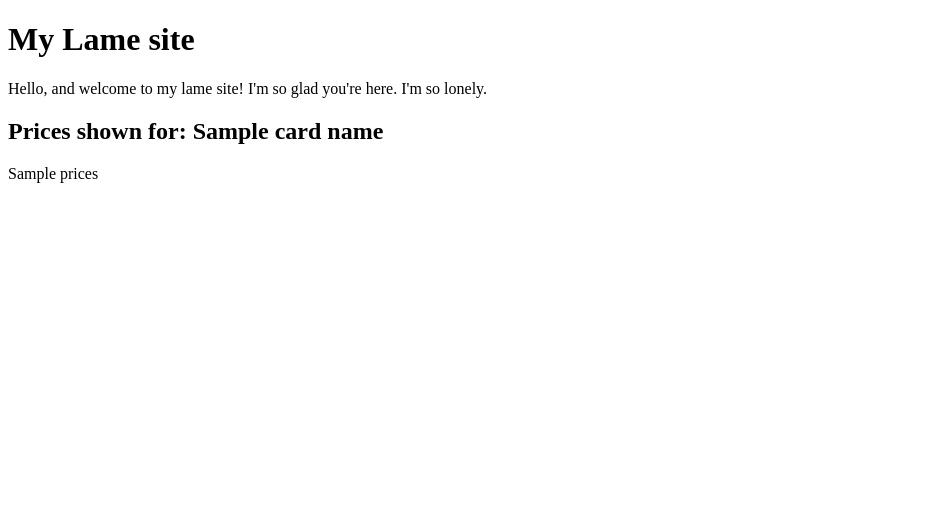
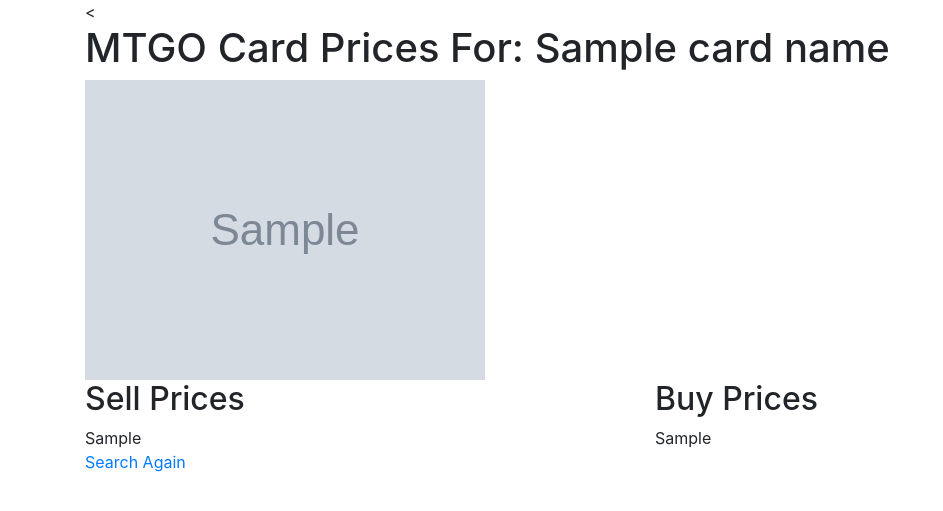
Before and after one commit to leavinit/MTGO-Price-App, a Flask app: template templates/index.html in a window 1280 px wide. Shown: the top 511 px of the page, without its empty margins (0-943 px from the left). Run offline with Flask 2, Linux system fonts and the light colour scheme; the template is opened without the code that fills it: most values are stand-ins (such as "Sample title", 1, 10 or a date in 2020); grey boxes marked "Sample" are stand-in pictures; some libraries are stand-ins or nearby versions.

Commit message:
Added column for sell prices and relevant logic.  Also added scryfall api call to get a card's image

```diff
--- a/app.py
+++ b/app.py
@@ -1,15 +1,16 @@
 from flask import Flask, render_template, request, Markup
 from bs4 import BeautifulSoup
-import requests
 from selenium import webdriver
 from selenium.webdriver.chrome.options import Options
 from selenium.webdriver.common.keys import Keys   # For keyboard keys
 import time                                       # Waiting function
 from urllib.parse import urljoin
 from forms import CardForm
+from mtgsdk import Card
 
 
-# fetch page with requests and scrape it w/ BeautifulSoup4
+
+# fetch page with selenium and scrape it w/ BeautifulSoup4
 def scrape(card):
     # url = "https://www.mtgowikiprice.com/card/ISD/78/Snapcaster_Mage"
     # card = "Snapcaster Mage"
@@ -17,25 +18,33 @@
 
     options = Options()
     options.headless = True
+    prefs = {'profile.managed_default_content_settings.images':2, 'disk-cache-size': 4096}
+    options.add_experimental_option('excludeSwitches', ['enable-logging'])
+    options.add_experimental_option('detach', True)
+    options.add_experimental_option("prefs", prefs)
+    options.add_argument("--incognito")
+
     driver = webdriver.Chrome(options=options)
     driver.get(url)
     search = driver.find_elements_by_id('_cardskeyword_home')[0]
     # print(search)
     time.sleep(1)
     search.send_keys(card)
-    time.sleep(2)
+    time.sleep(1.0)
     search.send_keys(Keys.ENTER)
-    time.sleep(3)
+    time.sleep(1.0)
     html = driver.page_source
-    driver.quit()
+    # driver.quit()
     # print (html)
     soup = BeautifulSoup(html, features="html.parser")
 
-    card_row = soup.find_all("td",class_="sell_price_round") #Collects rows of sell information
-    # imgs = card_row.find_all("img")
-    # print ("Card row:")
+    card_sell_row = soup.find_all("td",class_="sell_price_round") #Collects rows of sell information
+    card_buy_row = soup.find_all("td",class_="buy_price_round") #Collects row of buy information
+    # imgs = card_buy_row.find_all("img")
+    if (card_sell_row and card_buy_row):
+        print ("--Buy and Sell prices loaded with success--")
 
-    # print (card_row)
+    # print (card_buy_row)
     img_name_filter=[
         ["/digits/42676c5e4de751dac38d2ca66e5fc04c.png", "0"],
         ["/digits/a340f607cd31805c33804c68a49a2132.png", "1"],
@@ -51,26 +60,27 @@
     ]
 
     # print ("\n\n")
-    img_list = "<div id='pricesList' class='prices'>"
-    for index1, i in enumerate(card_row) :
-        # print('length of images: ')
-        # print(len(i.find_all('img')))
-
-        img_list += "<div id=" + str(index1)+ ">"
+    buy_list = "<div id='buyList'>"
+    for index1, i in enumerate(card_buy_row) :
+        buy_list += "<div class='buy_prices' id=" + str(index1)+ ">"
         for j in i.find_all('img'):
-            # print(j)
-            # print ("hi")
-            # img_list += '<span>'
             for k in img_name_filter:
                 if j["src"] == k[0] :
-                    img_list += k[1]
-            # img_list += '</span>'
-            # new_img = soup.new_tag('img',src=urljoin(url,j["src"]))
-            # img_list += str(new_img)
-            # print (card_row)
-        img_list += "</div>"
-    img_list += "</div>"
-    return img_list
+                    buy_list += k[1]
+        buy_list += "</div>"
+    buy_list += "</div>"
+
+    sell_list = "<div id='sellList'>"
+    for index2, i2 in enumerate(card_sell_row) :
+        sell_list += "<div class='sell_prices' id=" + str(index2)+ ">"
+        for j2 in i2.find_all('img'):
+            for k2 in img_name_filter:
+                if j2["src"] == k2[0] :
+                    sell_list += k2[1]
+        sell_list += "</div>"
+    sell_list += "</div>"
+
+    return (buy_list, sell_list)
 
 
 # setup Flask 'App and define routes
@@ -79,19 +89,19 @@
 app.config['SECRET_KEY'] = 'you-will-never-guess'
 
 # imgs = scrape(card="Wasteland Strangler")
-imgs = "randomImages here"
+# imgs = "randomImages here"
 # print (Markup(imgs))
-if imgs:
-    print ("---imgs loaded--")
+# if imgs:
+    # print ("---imgs loaded--")
 @app.route('/',methods=["GET","POST"])
 def index():
-    # return imgs
     form = CardForm()
     if request.method == "GET":
         return render_template('/cardForm.html', form=form)
     if request.method == "POST":
-        card = request.form.get('card_name')
-        # print(card)
-        imgs = scrape(card="Wasteland Strangler")
+        card = request.form.get('card_name')  #gets card entered on form
+        card_image_url = Card.where(name=card).all()[0].image_url #gets card image from scryfall via api
 
-        return render_template('/index.html', prices=imgs, card_name=card)
+        buy_prices, sell_prices = scrape(card=card) #scrape returns two lists of prices
+
+        return render_template('/index.html', buy_prices=buy_prices, sell_prices=sell_prices, card_name=card, card_image_url=card_image_url)
--- a/templates/index.html
+++ b/templates/index.html
@@ -3,12 +3,30 @@
 
 {% block content %}
 <div class="container">
-<h1>My Lame site</h1>
-    <p>Hello, and welcome to my lame site! I'm so glad you're here. I'm so lonely.</p>
-</div>
-<div>
-
-    <h2>Prices shown for: {{card_name|safe}}</h2>
-    {{prices|safe}}
+    <div class="row">
+        <div class="col-md-12"><
+            <h1>MTGO Card Prices For: {{card_name|safe}}</h1>
+        </div>
+    </div>
+    <div class="row">
+        <div class="col-md-12"><img src={{card_image_url}} alt='card_image'/>
+        </div>
+    </div>
+    <div class="row">
+        <div class="col-md-4">
+            <h2>Sell Prices</h2>
+            {{sell_prices|safe}}
+        </div>
+        <div class="col-md-2"></div>
+        <div class="col-md-4">
+            <h2>Buy Prices</h2>
+            {{buy_prices|safe}}
+        </div>
+    </div>
+    <div class="row">
+        <div class="col-md-12">
+            <a href="/">Search Again</a>
+        </div>
+    </div>
 </div>
 {% endblock %}
--- a/templates/layout.html
+++ b/templates/layout.html
@@ -5,8 +5,14 @@
   <title>MTGO Price Check</title>
   <meta http-equiv="content-type" content="text/html; charset=utf-8" />
   <meta name="viewport" content="width=device-width, initial-scale=1.0, viewport-fit=cover">
+  <link rel="stylesheet" href="https://stackpath.bootstrapcdn.com/bootstrap/4.3.1/css/bootstrap.min.css" integrity="sha384-ggOyR0iXCbMQv3Xipma34MD+dH/1fQ784/j6cY/iJTQUOhcWr7x9JvoRxT2MZw1T" crossorigin="anonymous">
+
 </head>
 <body>
-  {% block content %}{% endblock %}
+  {% block content %}
+  {% endblock %}
+    <script src="https://code.jquery.com/jquery-3.3.1.slim.min.js" integrity="sha384-q8i/X+965DzO0rT7abK41JStQIAqVgRVzpbzo5smXKp4YfRvH+8abtTE1Pi6jizo" crossorigin="anonymous"></script>
+    <script src="https://cdnjs.cloudflare.com/ajax/libs/popper.js/1.14.7/umd/popper.min.js" integrity="sha384-UO2eT0CpHqdSJQ6hJty5KVphtPhzWj9WO1clHTMGa3JDZwrnQq4sF86dIHNDz0W1" crossorigin="anonymous"></script>
+    <script src="https://stackpath.bootstrapcdn.com/bootstrap/4.3.1/js/bootstrap.min.js" integrity="sha384-JjSmVgyd0p3pXB1rRibZUAYoIIy6OrQ6VrjIEaFf/nJGzIxFDsf4x0xIM+B07jRM" crossorigin="anonymous"></script>
 </body>
 </html>
```
Also changed, not shown: 1 other file.
